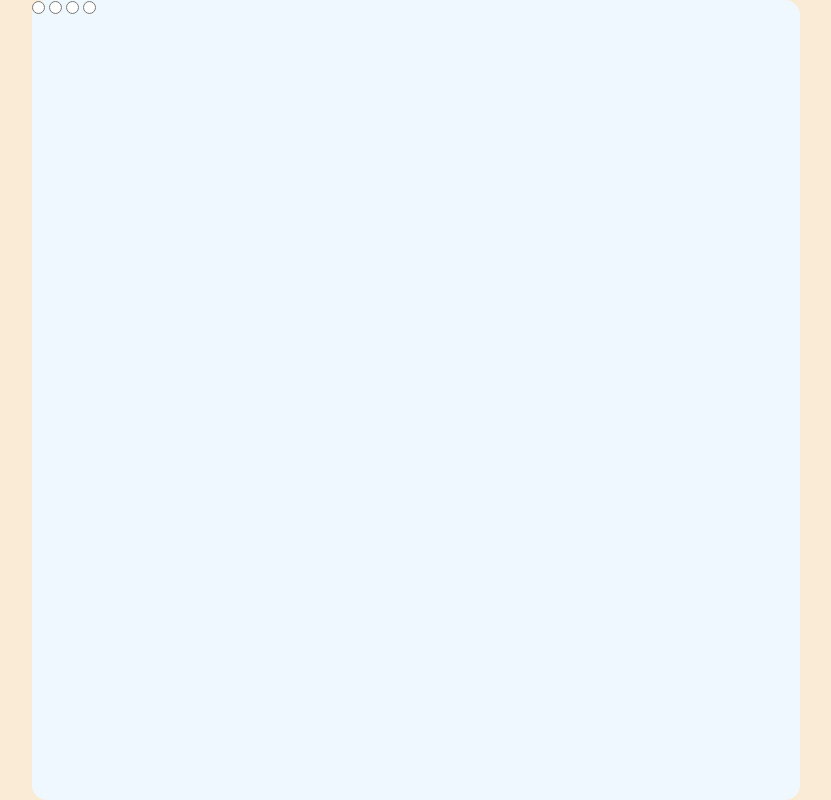
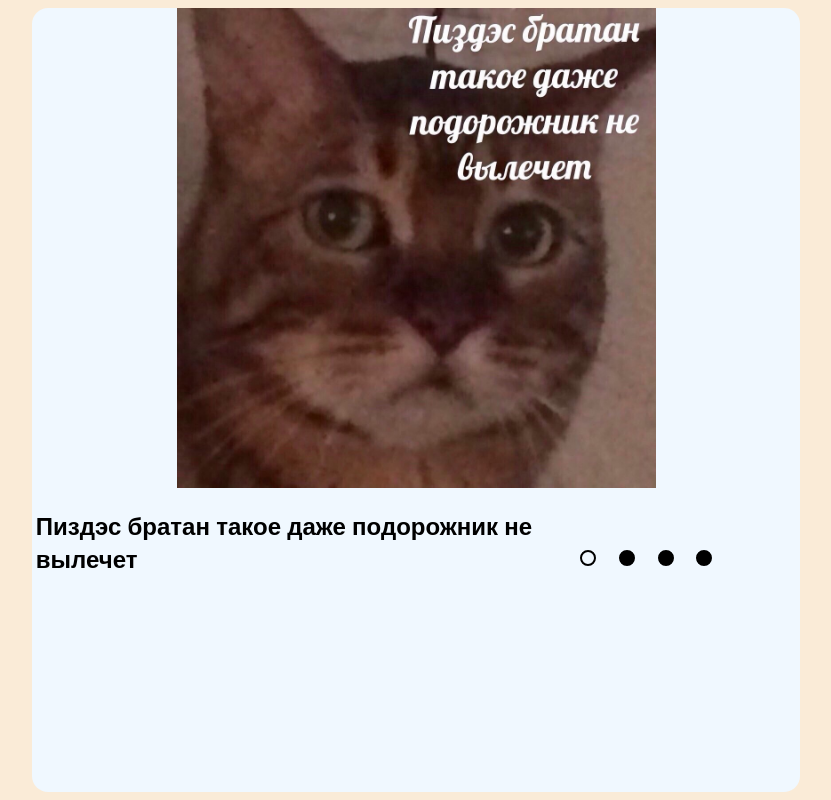
Before and after one commit to Chapchik/cssMemSlider, a plain HTML site: page cssMemSlider/index.html in a window 1280 px wide. Shown: the whole page, without its empty margins (224-1055 px from the left). Drawn offline with nearby package versions, Linux system fonts and the light colour scheme.

Commit message:
feat: add styles for slider (Mon, May 16, 2022 21:45 PM)

```diff
--- a/cssMemSlider/index.html
+++ b/cssMemSlider/index.html
@@ -6,38 +6,42 @@
   <meta name="viewport" content="width=device-width, initial-scale=1.0">
   <title>cssMemSlider</title>
   <link rel="stylesheet" href="style.css">
+  <link href="https://fonts.googleapis.com/css2?family=Open+Sans:ital@1&display=swap" rel="stylesheet">
 </head>
 <body>
   <div class="wrapper">
     <div class="slider">
+
+      <input type="radio" name="radio-button" id="radio-button-1" checked>
+      <input type="radio" name="radio-button" id="radio-button-2">
+      <input type="radio" name="radio-button" id="radio-button-3">
+      <input type="radio" name="radio-button" id="radio-button-4">
+
       <div class="slides">
+        <div class="slide slide_1"></div>
+        <div class="slide slide_2"></div>
+        <div class="slide slide_3"></div>
+        <div class="slide slide_4"></div>
+      </div>
 
-        <input type="radio" name="radio-button" id="radio-button-1">
-        <input type="radio" name="radio-button" id="radio-button-2">
-        <input type="radio" name="radio-button" id="radio-button-3">
-        <input type="radio" name="radio-button" id="radio-button-4">
+      <div class="slider_footer">
 
-        <div class="slide"></div>
-        <div class="slide"></div>
-        <div class="slide"></div>
-        <div class="slide"></div>
+        <div class="decription">
+          <div class="titles">
+            <h2 class="title title_1">Пиздэс братан такое даже подорожник не вылечет</h2>
+            <h2 class="title">Я сегодня домой трезвый приду</h2>
+            <h2 class="title">Иномарки покупают те, у кого не хватает денег содержать ВАЗ. <br/>© Джейсон Стэтхэм</h2>
+            <h2 class="title">Я уже никому не верю и ничего не жду</h2>
+          </div>
+        </div>
 
-      </div>
-    </div>
-    <div class="slider_description">
-      <div class="decription">
-        <div class="titles">
-          <h2 class="title"></h2>
-          <h2 class="title"></h2>
-          <h2 class="title"></h2>
-          <h2 class="title"></h2>
+        <div class="navigation">
+          <label for="radio-button-1" class="bar bar_1"><div class="control control_1"></div></label>
+          <label for="radio-button-2" class="bar bar_2"><div class="control control_2"></div></label>
+          <label for="radio-button-3" class="bar bar_3"><div class="control control_3"></div></label>
+          <label for="radio-button-4" class="bar bar_4"><div class="control control_4"></div></label>
         </div>
-      </div>
-      <div class="navigation">
-        <label for="radio-button-1" class="bar"></label>
-        <label for="radio-button-2" class="bar"></label>
-        <label for="radio-button-3" class="bar"></label>
-        <label for="radio-button-4" class="bar"></label>
+
       </div>
     </div>
   </div>
--- a/cssMemSlider/style.css
+++ b/cssMemSlider/style.css
@@ -2,6 +2,7 @@
   margin: 0;
   padding: 0;
   box-sizing: border-box;
+  font-family: 'Open Sans', sans-serif;
 }
 
 body {
@@ -9,10 +10,169 @@ body {
 }
 
 .wrapper {
-  max-width: 60vw;
+  max-width: 60%;
   width: 100%;
-  height: 100vh;
-  margin: 0 auto;
+  height: 98vh;
+  margin: 1vh auto;
   background-color: aliceblue;
-  border-radius: 15px;
+  border-radius: 1rem;
 }
+
+.slider {
+  overflow: hidden;
+  height: 80vh;
+  border-radius: 1rem;
+}
+
+.slides {
+  width: 400%;
+  display: flex;
+}
+
+.slide {
+  width: 25%;
+  height: 60vh;
+  background-size: contain;
+  background-repeat: no-repeat;
+  background-position: center;
+  transition: 0.5s;
+}
+
+.slide_1 {
+  background-image: url('img/photo_1.jpg');
+}
+
+.slide_2 {
+  background-image: url('img/photo_2.jpg');
+}
+
+.slide_3 {
+  background-image: url('img/photo_3.jpg');
+}
+
+.slide_4 {
+  background-image: url('img/photo_4.jpg');
+}
+
+#radio-button-1:checked ~ .slides > .slide_1 {
+  margin-left: 0;
+}
+
+#radio-button-2:checked ~ .slides > .slide_1 {
+  margin-left: -25%;
+}
+
+#radio-button-3:checked ~ .slides > .slide_1 {
+  margin-left: -50%;
+}
+
+#radio-button-4:checked ~ .slides > .slide_1 {
+  margin-left: -75%;
+}
+
+.slider_footer {
+  margin-top: 5%;
+  height: 8vh;
+  display: flex;
+  justify-content: space-between;
+  align-items: center;
+}
+
+.decription {
+  margin: 0.5%;
+  width: 70%;
+  overflow: hidden;
+}
+
+.titles {
+  width: 400%;
+  display: flex;
+}
+
+.title {
+  width: 25%;
+  transition: 0.5s;
+}
+
+#radio-button-1:checked ~ .slider_footer > .decription > .titles > .title_1 {
+  margin-left: 0;
+}
+
+#radio-button-2:checked ~ .slider_footer > .decription > .titles > .title_1 {
+  margin-left: -25%;
+}
+
+#radio-button-3:checked ~ .slider_footer > .decription > .titles > .title_1 {
+  margin-left: -50%;
+}
+
+#radio-button-4:checked ~ .slider_footer > .decription > .titles > .title_1 {
+  margin-left: -75%;
+}
+
+.navigation {
+  width: 30%;
+  display: flex;
+  column-gap: 3%;
+}
+
+.bar {
+  width: 2rem;
+  height: 2rem;
+  display: flex;
+  justify-content: center;
+  align-items: center;
+  cursor: pointer;
+  transition: 0.5s;
+}
+
+.bar:hover .control {
+  cursor: pointer;
+  opacity: 0.8;
+  background-color: transparent;
+  border-color: gray;
+  transition: 0.5s;
+}
+
+.bar:active .control {
+  background-color: gray;
+
+  transition: 0.5s;
+}
+
+.control {
+  width: 1rem;
+  height: 1rem;
+  border-radius: 50%;
+  border: 2px solid black;
+  color: transparent;
+  cursor: pointer;
+  background-color: black;
+  transition: 0.5s;
+}
+
+#radio-button-1:checked ~ .slider_footer > .navigation > .bar > .control_1,
+#radio-button-2:checked ~ .slider_footer > .navigation > .bar > .control_2,
+#radio-button-3:checked ~ .slider_footer > .navigation > .bar > .control_3,
+#radio-button-4:checked ~ .slider_footer > .navigation > .bar > .control_4 {
+  background-color: transparent;
+  transition: 0.5s;
+}
+
+input[name="radio-button"] {
+  display: none;
+}
+
+@media screen and (max-width: 980px) {
+  .wrapper {
+    max-width: 100%;
+  }
+
+  .slider {
+    height: 90vh;
+  }
+
+  .slider_footer {
+    flex-direction: column-reverse;
+  }
+}
```
